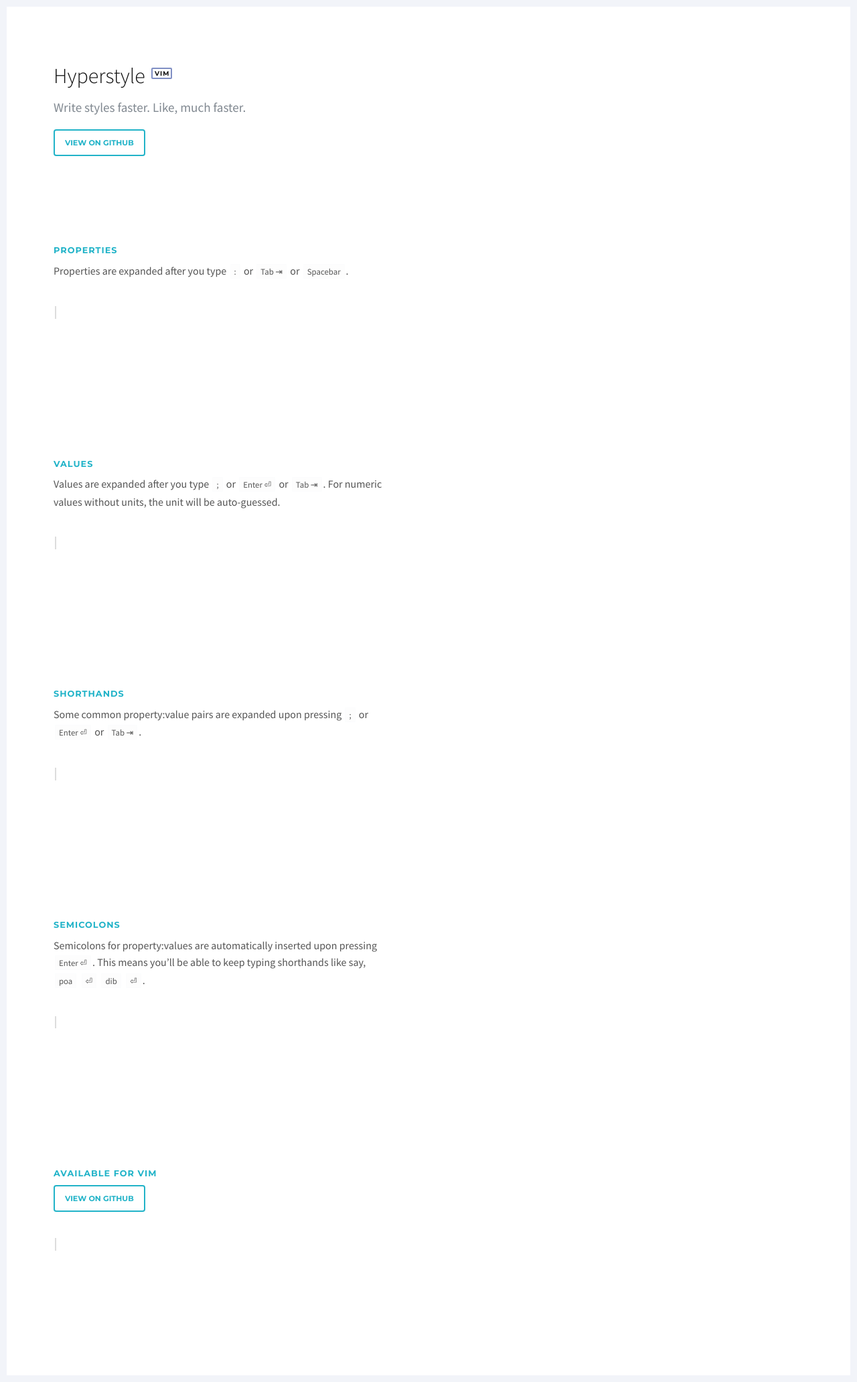
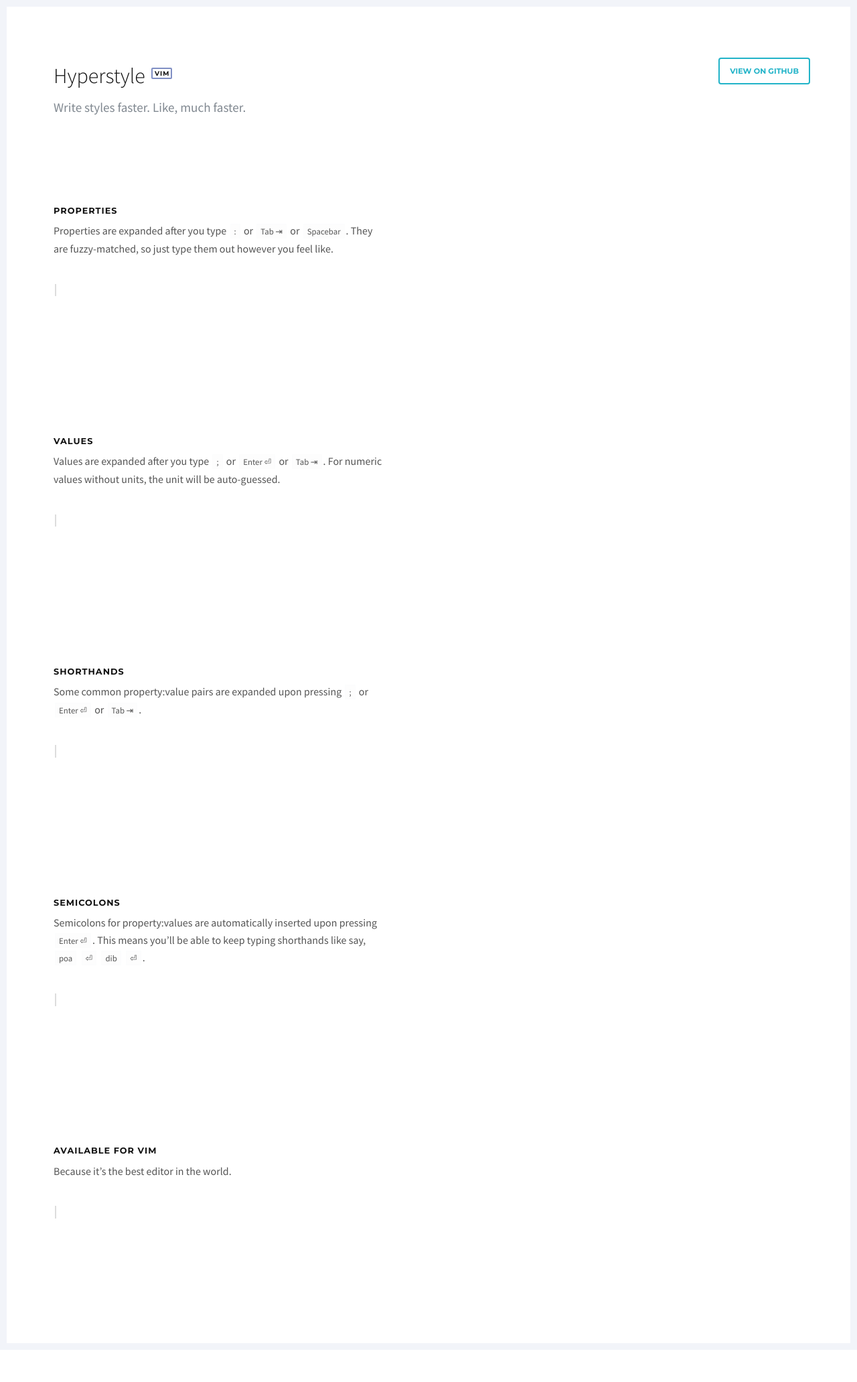
Before and after one commit to rstacruz/vim-hyperstyle, a Jekyll site: the page built from index.md, in a window 1280 px wide. Shown: the whole page at 67% size. Built offline with Jekyll 4.4.1, drawn with Linux system fonts in a browser that asks for light colours; after the commit the page ends 2015 px from its top, so only the background shows below that.

Commit message:
Yep, yep

```diff
--- a/assets/style.scss
+++ b/assets/style.scss
@@ -149,7 +149,7 @@
   font-size: 0.8em;
   letter-spacing: 1px;
   font-family: montserrat, sans-serif;
-  color: $accent;
+  color: $black;
 }
 
 h3 + p {
@@ -166,3 +166,13 @@
   font-size: 0.8em;
   font-family: source sans pro, sans-serif;
 }
+
+.action-bar {
+  margin-bottom: 2em;
+
+  @media (min-width: 769px) {
+    position: fixed;
+    right: 70px;
+    top: 70px;
+  }
+}
--- a/index.md
+++ b/index.md
@@ -6,14 +6,15 @@
 
 <script src='http://cdn.rawgit.com/rstacruz/typish/v0.2.1/index.js'></script>
 
+[View on GitHub](https://github.com/rstacruz/vim-hyperstyle){:.btn}
+{:.action-bar}
+
 # Hyperstyle <sup>vim</sup>
 
 Write styles faster. Like, much faster.
 
-[View on GitHub](https://github.com/rstacruz/vim-hyperstyle){:.btn}
-
 ### Properties
-Properties are expanded after you type `:` or `Tab ⇥` or `Spacebar`.
+Properties are expanded after you type `:` or `Tab ⇥` or `Spacebar`. They are fuzzy-matched, so just type them out however you feel like.
 
 <div class='code-box' id='properties-box'></div>
 <script>
@@ -218,7 +219,7 @@
 
 ### Available for Vim
 
-[View on GitHub](https://github.com/rstacruz/vim-hyperstyle){:.btn}
+Because it's the best editor in the world.
 
 <div class='code-box' id='main-box'></div>
 <script>
```
